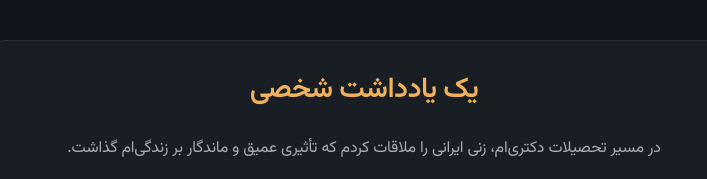
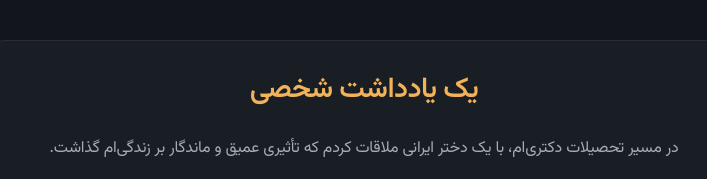
Before and after one commit to VForiel/Website, an Astro site: page /fa in a window 1280 px wide. Shown: the part 1440-1619 px from the top of the page, 276-983 px from the left. Built offline with nearby package versions, Linux system fonts and the light colour scheme; Astro itself is replaced by a stand-in of ours.

```diff
--- a/src/pages/fa/index.astro
+++ b/src/pages/fa/index.astro
@@ -115,7 +115,7 @@
             <section class="fa-section personal">
                 <h2>یک یادداشت شخصی</h2>
                 <p>
-                    در مسیر تحصیلات دکتری‌ام، زنی ایرانی را ملاقات کردم که
+                    در مسیر تحصیلات دکتری‌ام، با یک دختر ایرانی ملاقات کردم که
                     تأثیری عمیق و ماندگار بر زندگی‌ام گذاشت.
                 </p>
                 <p>
```
